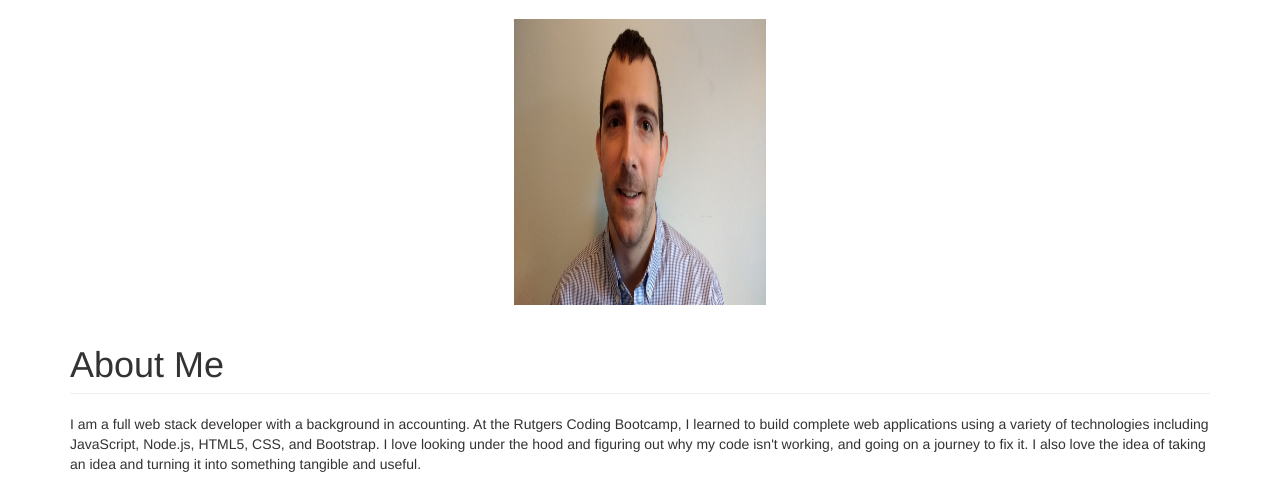
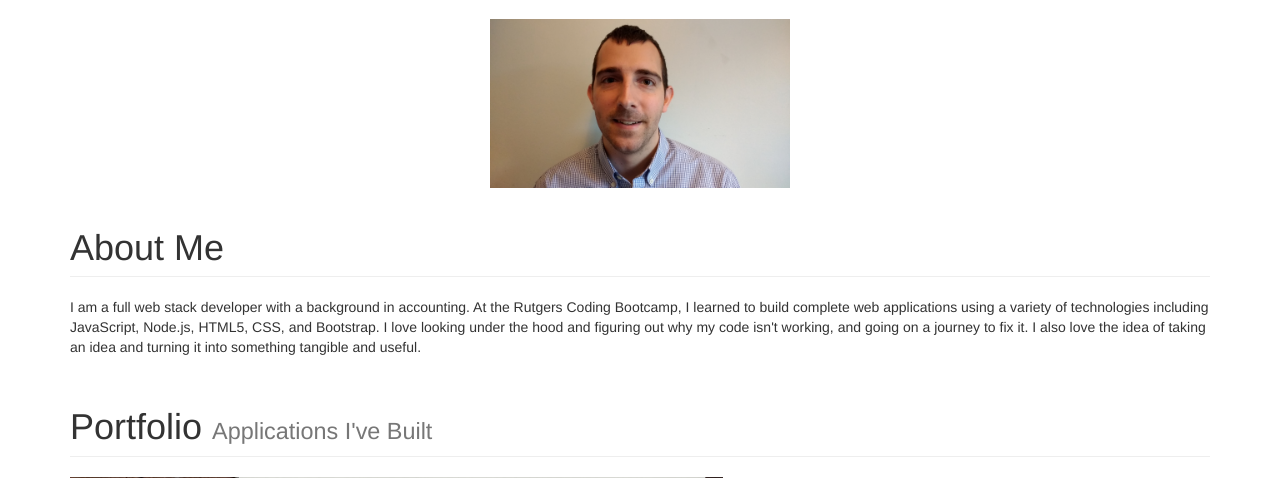
Before and after one commit to rrj221/Portfolio-Aug2016, a PHP site: page / in a window 1280 px wide. Shown: the part 51-529 px from the top of the page. Run offline with PHP 8.4, Linux system fonts and the light colour scheme.

Commit message:
adjusted photo

```diff
--- a/css/1-col-portfolio.css
+++ b/css/1-col-portfolio.css
@@ -17,8 +17,10 @@ footer {
 }
 
 .photo {
-	height: 285.6px;
-	width: 251.4px;
+/*	height: 285.6px;
+	width: 251.4px;*/
+	height: 168.75px;
+	width: 300px;
 	margin: 0 auto;
 	display: block;
 }
```
